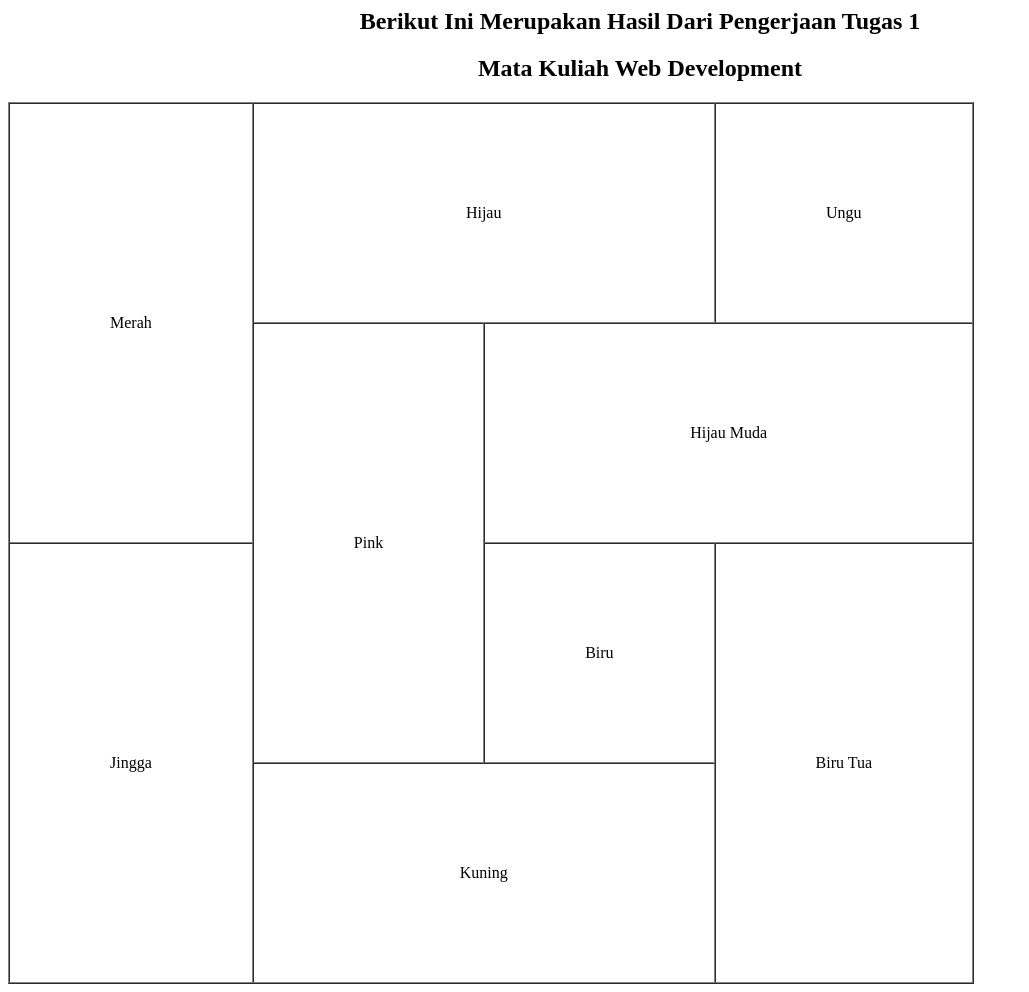
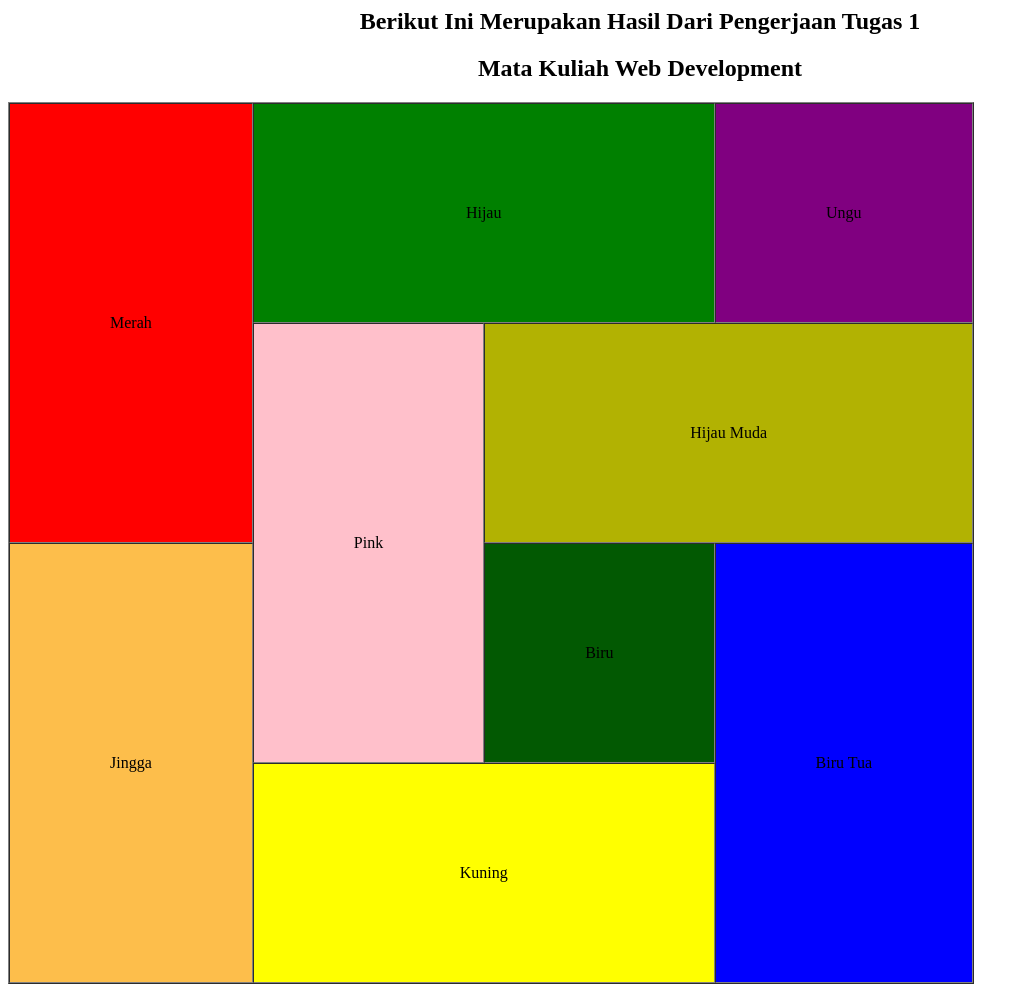
Before and after one commit to aziztaufiqurrahman/Missions, a plain HTML site: page tampilanAwal.html in a window 1280 px wide. Shown: the whole page, without its empty margins (0-1029 px from the left). Drawn offline with Linux system fonts and the light colour scheme.

Commit message:
Hampir selesai

```diff
--- a/tampilanAwal.html
+++ b/tampilanAwal.html
@@ -13,23 +13,23 @@
 <body>
     <table border ="1" cellspacing="0" cellpadding="100">
         <tr>
-            <td rowspan="2"> <center> Merah </center></td>
-            <td colspan="3"> <center> Hijau </center></td>
-            <td> <center> Ungu </center></td>
+            <td style="background-color: red;"rowspan="2"> <center> Merah </center></td>
+            <td style="background-color: green;"colspan="3"> <center> Hijau </center></td>
+            <td style="background-color: purple;"> <center> Ungu </center></td>
         </tr>
         <tr>
-            <td rowspan="2"> <center> Pink </center></td>
-            <td colspan="3"> <center> Hijau Muda </center></td>
+            <td style="background-color: pink;" rowspan="2"> <center> Pink </center></td>
+            <td style="background-color: rgb(178, 178, 2);"colspan="3"> <center> Hijau Muda </center></td>
 
         </tr>
         <tr>
-            <td rowspan="2">Jingga</td>
-            <td>Biru</td>
-            <td colspan="2" rowspan="2"><center> Biru Tua </center></td>
+            <td style="background-color: rgb(253, 190, 75);" rowspan="2">Jingga</td>
+            <td style="background-color: rgb(2, 89, 2);">Biru</td>
+            <td style="background-color: blue;"colspan="2" rowspan="2"><center> Biru Tua </center></td>
 
         </tr>
         <tr>
-            <td colspan="2"><center> Kuning </center></td>
+            <td style="background-color: yellow;"colspan="2"><center> Kuning </center></td>
         </tr>
     </table>
 </body>
```
